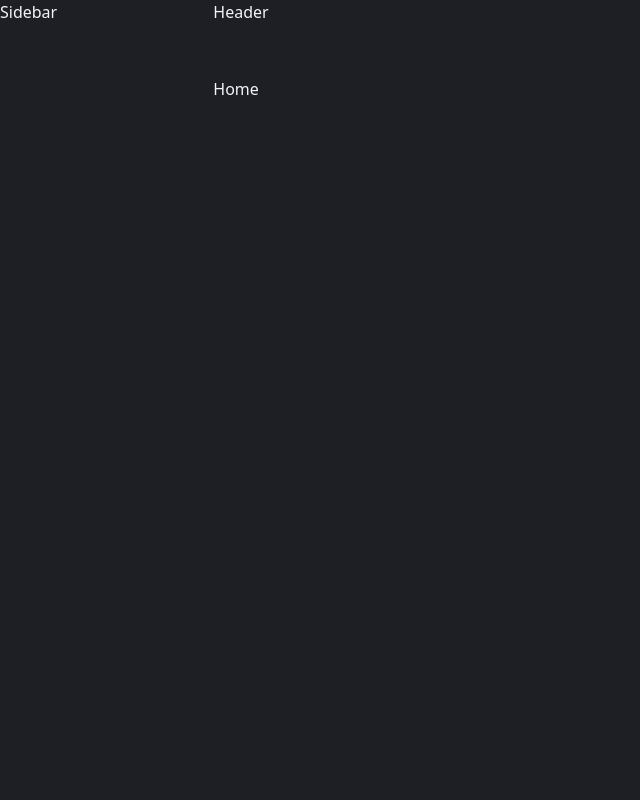
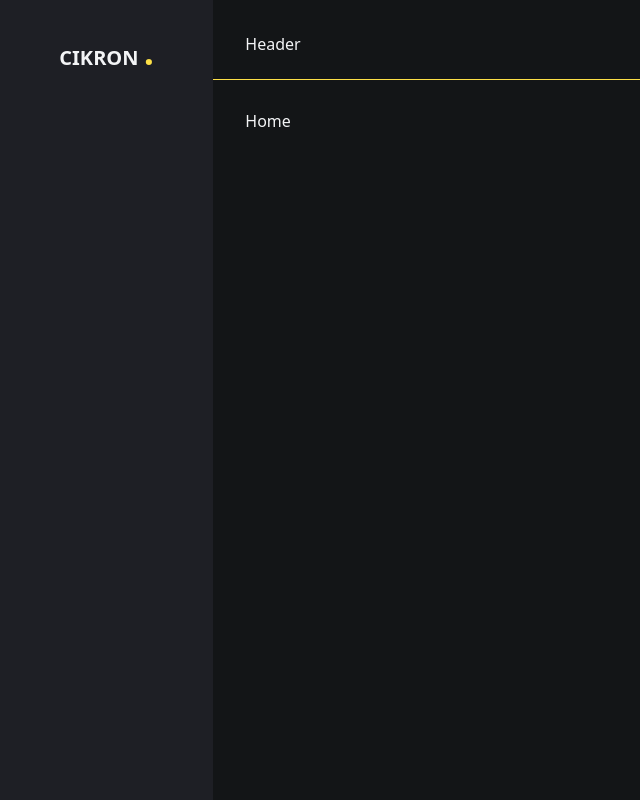
Before and after one commit to VinKE3/Dashboard1.0, a React (Vite) app: page / in a window 1280 px wide. Shown: the whole page, without its empty margins (0-640 px from the left). Built offline with nearby package versions, Linux system fonts and the light colour scheme.

Commit message:
layoutListo

```diff
--- a/index.html
+++ b/index.html
@@ -7,7 +7,7 @@
     <link rel="stylesheet" type="text/css" />
     <title>Dashboard</title>
   </head>
-  <body class="text-gray-100 h-14 bg-secondary-100">
+  <body class="text-gray-100 h-14 bg-secondary-900">
     <div id="root"></div>
     <script type="module" src="/src/main.jsx"></script>
     <script type="text/javascript" charset="utf8"></script>
--- a/src/Components/Header.jsx
+++ b/src/Components/Header.jsx
@@ -1,7 +1,11 @@
 import React from "react";
 
 const Header = () => {
-  return <header className="h-[7vh] md:h-[10vh]">Header</header>;
+  return (
+    <header className="h-[7vh] md:h-[10vh] border-b border-b-primario p-8">
+      Header
+    </header>
+  );
 };
 
 export default Header;
--- a/src/Components/Sidebar.jsx
+++ b/src/Components/Sidebar.jsx
@@ -2,8 +2,10 @@ import React from "react";
 
 const Sidebar = () => {
   return (
-    <div className="xl:h-[100vh] overflow-y-scroll fixed xl:static w-full h-full -left-full top-0">
-      Sidebar
+    <div className="xl:h-[100vh] overflow-y-scroll fixed xl:static w-full h-full -left-full top-0 bg-secondary-100 p-8">
+      <h1 className="uppercase text-center text-xl font-bold mb-10">
+        cikron <span className="text-primario text-4xl font-bold">.</span>
+      </h1>
     </div>
   );
 };
--- a/src/layouts/AdminLayout.jsx
+++ b/src/layouts/AdminLayout.jsx
@@ -9,7 +9,7 @@ const AdminLayout = () => {
       <Sidebar />
       <div className="xl:col-span-5">
         <Header />
-        <div className="h-[90vh] overflow-y-scroll">
+        <div className="h-[90vh] overflow-y-scroll p-8">
           <Outlet />
         </div>
       </div>
--- a/tailwind.config.cjs
+++ b/tailwind.config.cjs
@@ -5,7 +5,7 @@ module.exports = {
     extend: {
       //aca añadi colores primarios y secundarios
       colors: {
-        primary: "FDE0FF",
+        primario: "#FDE047",
         secondary: {
           100: "#1E1F25",
           900: "#131517",
```
